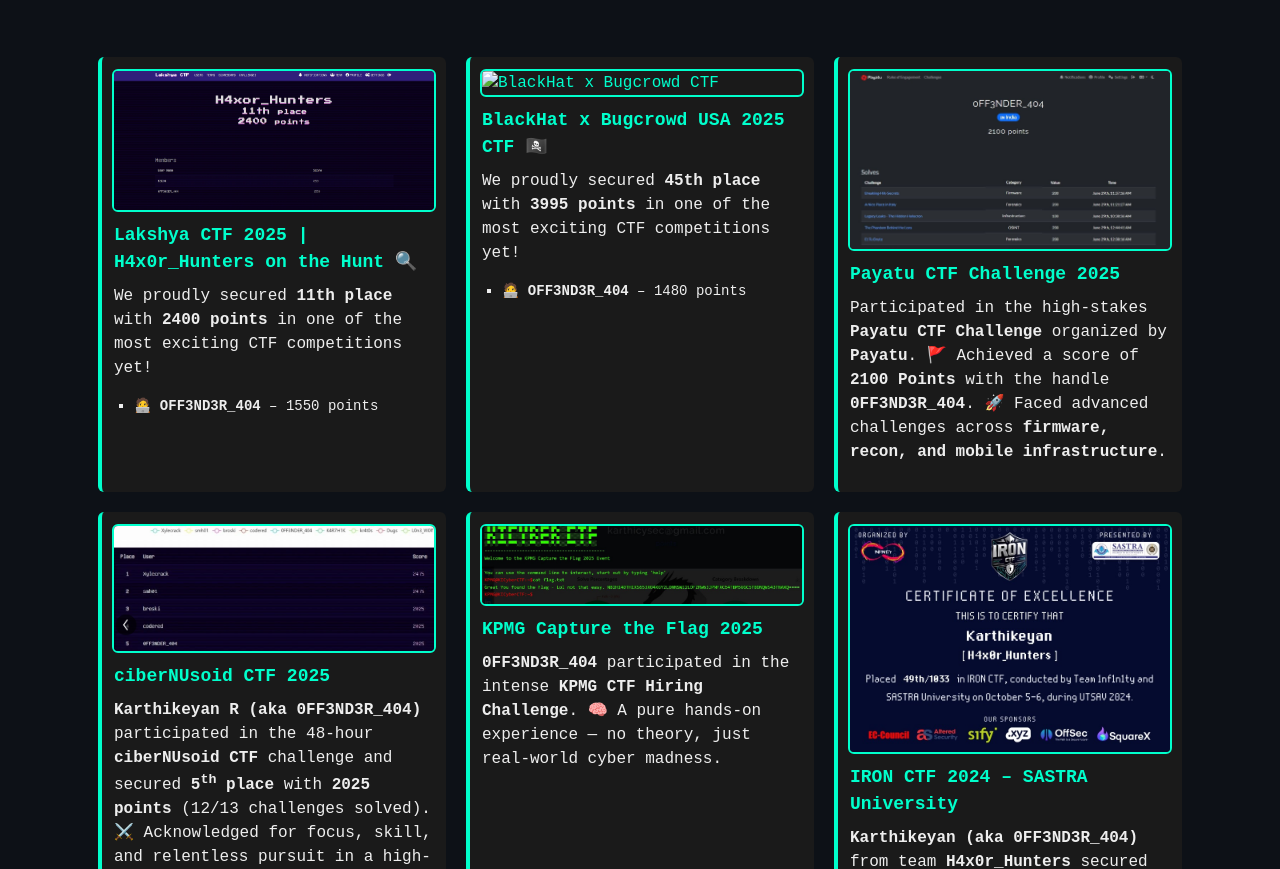
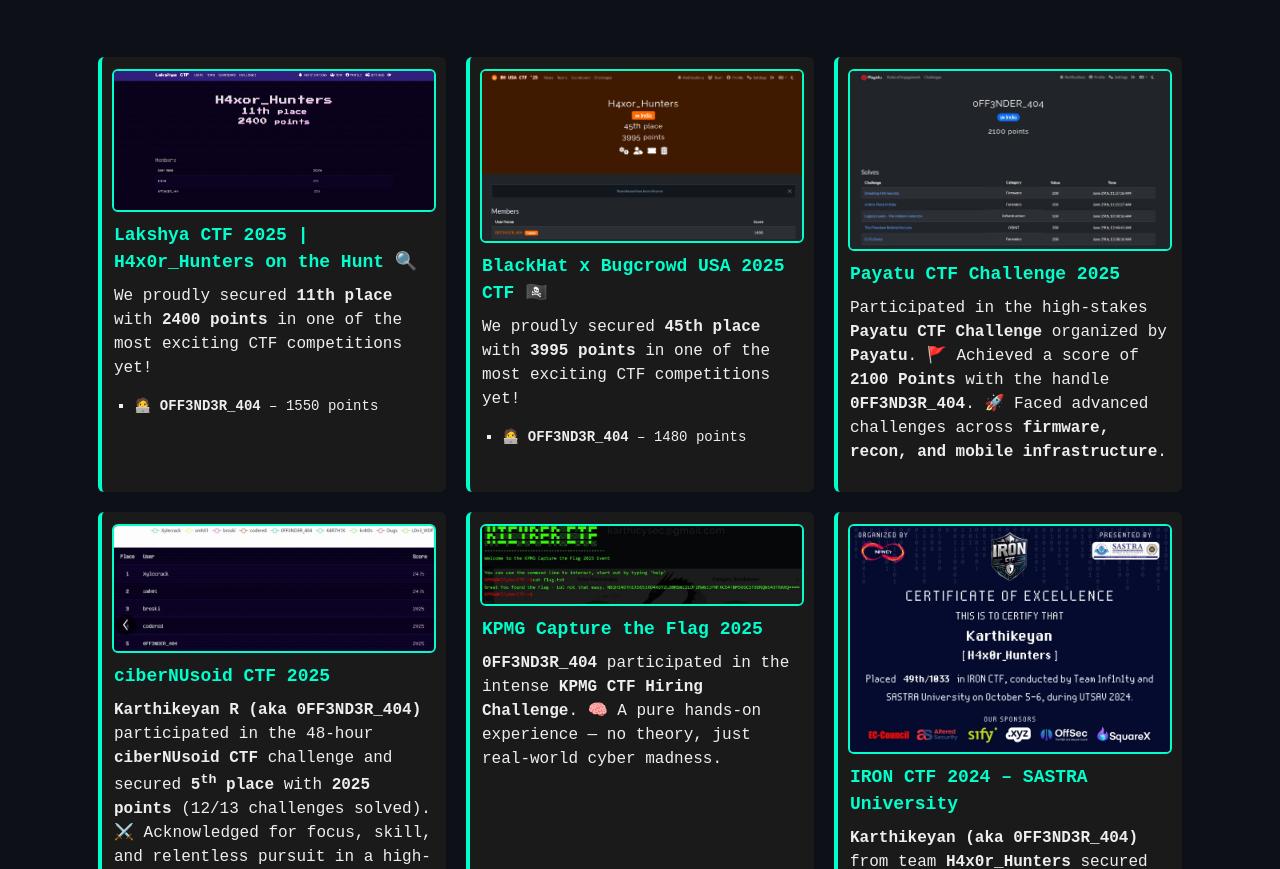
Before and after one commit to karthicysec/karthisoc-portfoli, a plain HTML site: page index.html in a window 1280 px wide. Shown: the part 5092-5961 px from the top of the page. Drawn offline with nearby package versions, Linux system fonts and the light colour scheme.

Commit message:
Update index.html

```diff
--- a/index.html
+++ b/index.html
@@ -960,7 +960,7 @@
                 </div>
 
                 <div class="ctf-box">
-                    <img src=C:\Users\karthi\Downloads\karthiCyberSec-Portfolio-main\karthiCyberSec-Portfolio-main\img\blackhat.png" alt="BlackHat x Bugcrowd CTF">
+                    <img src="\img\blackhat.png" alt="BlackHat x Bugcrowd CTF">
                     <div style="color: #eee; margin-top: 10px;">
                         <strong style="font-size: 18px; color: #00ffcc;">BlackHat x Bugcrowd USA 2025 CTF 🏴‍☠️</strong>
                         <p style="margin-top: 8px;">
```
